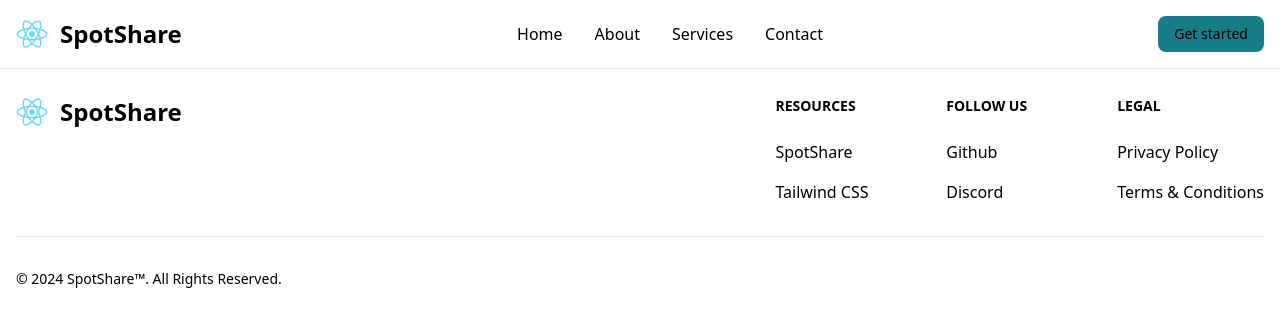
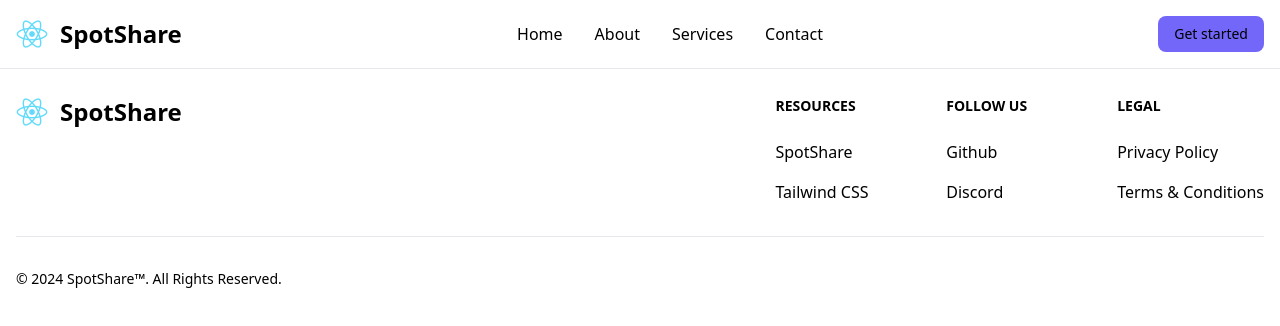
Before and after one commit to Zeethx/SpotShare, a React (Create React App) app: page / in a window 1280 px wide. Shown: the top 326 px of the page. Built offline with nearby package versions, Linux system fonts and the light colour scheme.

Commit message:
Added a logo component

```diff
--- a/package.json
+++ b/package.json
@@ -8,6 +8,7 @@
     "@testing-library/user-event": "^13.5.0",
     "react": "^18.3.1",
     "react-dom": "^18.3.1",
+    "react-router-dom": "^6.23.0",
     "react-scripts": "^5.0.1",
     "web-vitals": "^2.1.4"
   },
--- /dev/null
+++ b/src/components/Header/Logo.jsx
@@ -0,0 +1,13 @@
+import React from 'react'
+import { Link } from 'react-router-dom'
+
+function Logo() {
+  return (
+    <Link to="/" className="flex items-center space-x-3 rtl:space-x-reverse">
+        <img src="/logo512.png" className="h-8" alt="SpotShare Logo" />
+        <span className="self-center text-2xl font-semibold whitespace-nowrap ">SpotShare</span>
+    </Link>
+  )
+}
+
+export default Logo
--- a/src/components/Header/Navbar.jsx
+++ b/src/components/Header/Navbar.jsx
@@ -1,4 +1,5 @@
 import React, { useState } from 'react';
+import Logo from './Logo';
 
 function Navbar() {
     const [isOpen, setIsOpen] = useState(false);
@@ -6,10 +7,7 @@ function Navbar() {
     return (
         <nav className="bg-primary-white text-primary-black  fixed w-full z-20 top-0 start-0 border-b border-gray-200">
             <div className="max-w-screen-xl flex flex-wrap items-center justify-between mx-auto p-4">
-                <a href="/" className="flex items-center space-x-3 rtl:space-x-reverse">
-                    <img src="/logo512.png" className="h-8" alt="SpotShare Logo" />
-                    <span className="self-center text-2xl font-semibold whitespace-nowrap ">SpotShare</span>
-                </a>
+                <Logo />
                 <div className="flex md:order-2 space-x-3 md:space-x-0 rtl:space-x-reverse">
                     <button type="button" className=" bg-primary-color  focus:ring-4 focus:outline-none focus:ring-blue-300 font-medium rounded-lg text-sm px-4 py-2 text-center  dark:hover:bg-blue-700 dark:focus:ring-blue-800">
                         Get started
--- a/src/index.js
+++ b/src/index.js
@@ -1,11 +1,17 @@
 import React from 'react';
-import ReactDOM from 'react-dom/client';
+import ReactDOM from 'react-dom';
 import './index.css';
 import App from './App';
+import { BrowserRouter as Router, Route, Routes } from 'react-router-dom';
 
 const root = ReactDOM.createRoot(document.getElementById('root'));
+
 root.render(
   <React.StrictMode>
-    <App />
+    <Router>
+      <Routes>
+        <Route path="/" element={<App />} />
+      </Routes>
+    </Router>
   </React.StrictMode>
 );
--- a/tailwind.config.js
+++ b/tailwind.config.js
@@ -5,7 +5,7 @@ module.exports = {
   ],
   theme: {
     extend: {colors: {
-      'primary-color': '#177E89',
+      'primary-color': '#7267f8',
       'primary-white': '#FFFFFF',
       'primary-black': '#000000',
     },},
```
Also changed, not shown: 1 other file (tests, documents, lock files or other folders).
